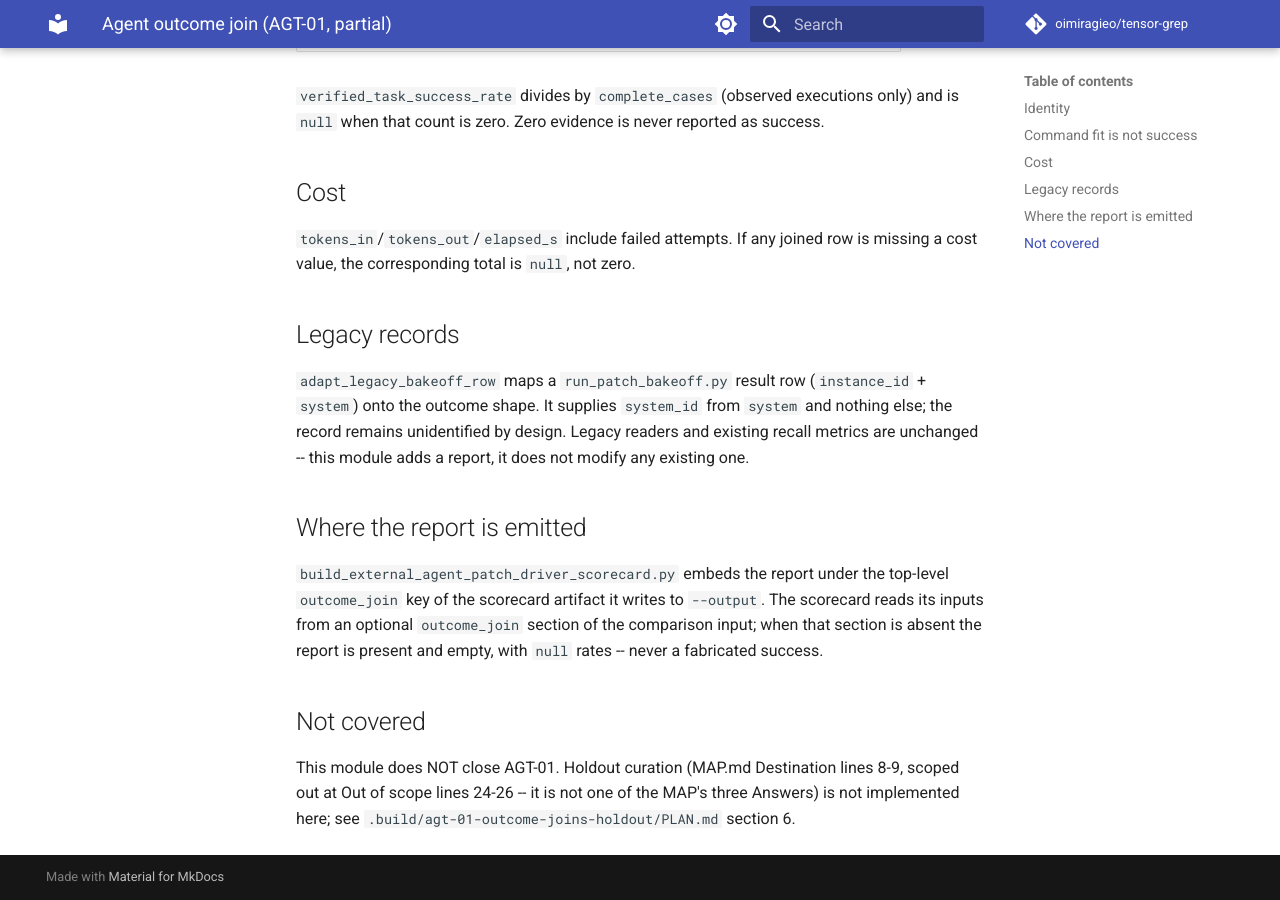
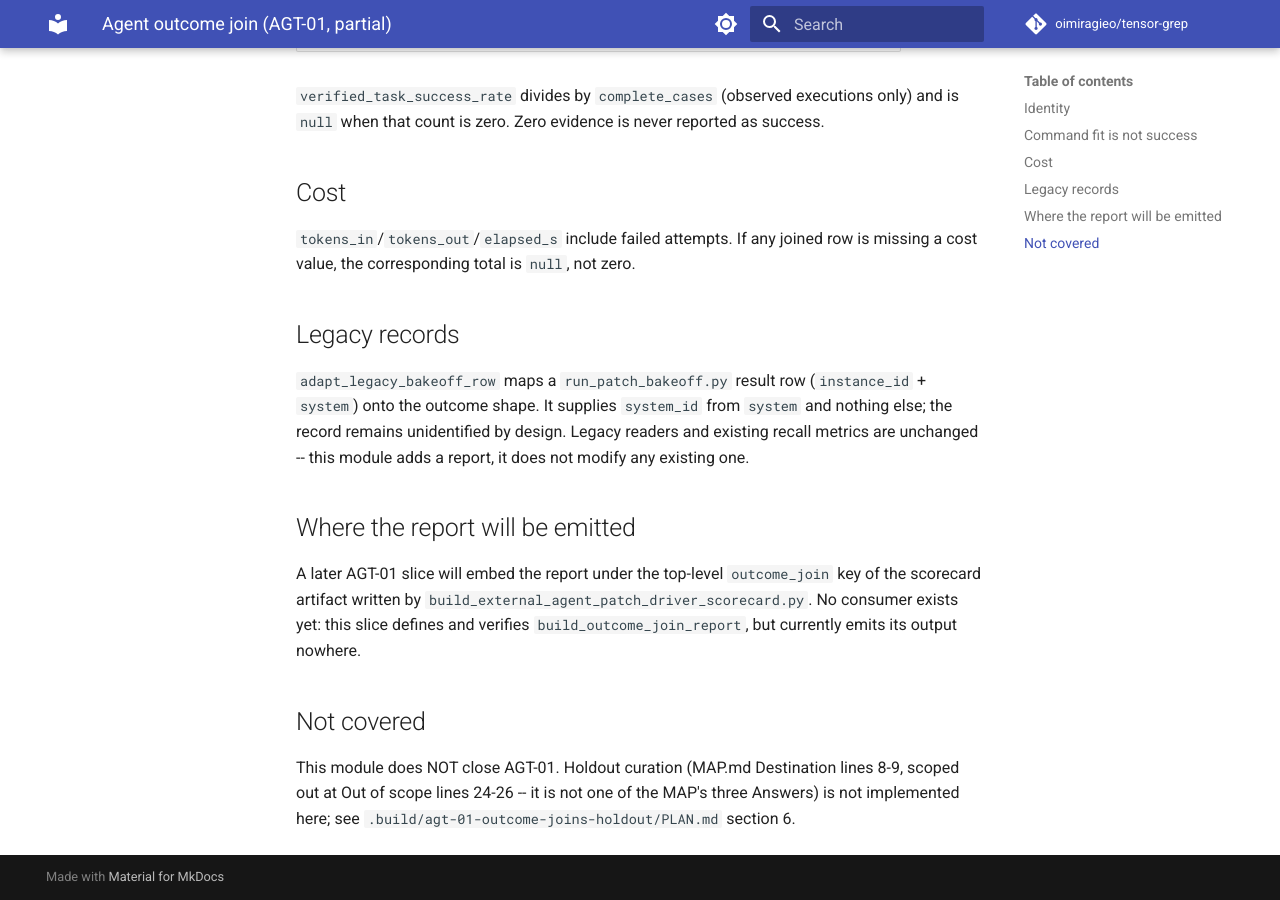
Before and after one commit to oimiragieo/tensor-grep, an MkDocs documentation site: the page built from docs/agent_outcome_join.md, in a window 1280 px wide and 900 px high, scrolled down 803 px. Built offline with MkDocs 1.6.1 and Material for MkDocs 9.7.7, drawn with Linux system fonts in a browser that asks for light colours; comment, search, counter and statistics services are not loaded.

Commit message:
docs: mark outcome join scorecard wiring as pending

```diff
--- a/docs/agent_outcome_join.md
+++ b/docs/agent_outcome_join.md
@@ -38,12 +38,12 @@ onto the outcome shape. It supplies `system_id` from `system` and nothing else;
 remains unidentified by design. Legacy readers and existing recall metrics are unchanged --
 this module adds a report, it does not modify any existing one.
 
-## Where the report is emitted
+## Where the report will be emitted
 
-`build_external_agent_patch_driver_scorecard.py` embeds the report under the top-level
-`outcome_join` key of the scorecard artifact it writes to `--output`. The scorecard reads its
-inputs from an optional `outcome_join` section of the comparison input; when that section is
-absent the report is present and empty, with `null` rates -- never a fabricated success.
+A later AGT-01 slice will embed the report under the top-level `outcome_join` key of the
+scorecard artifact written by `build_external_agent_patch_driver_scorecard.py`. No consumer
+exists yet: this slice defines and verifies `build_outcome_join_report`, but currently emits its
+output nowhere.
 
 ## Not covered
 
```
